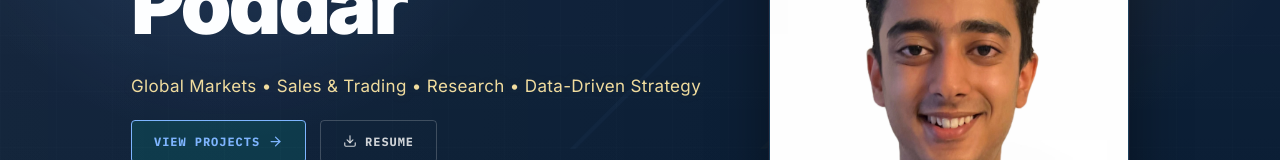
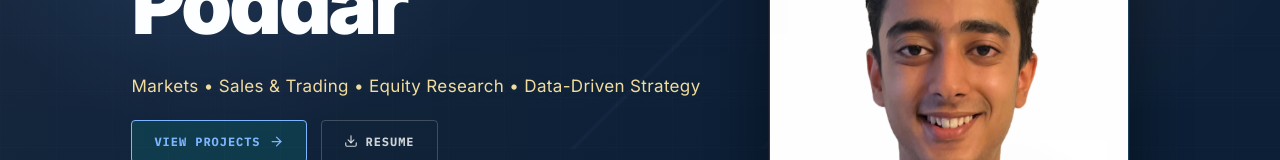
Before and after one commit to visheshpoddar12-cell/Project_website, a React (Vite) app: page / in a window 1280 px wide. Shown: the part 245-405 px from the top of the page. Built offline with nearby package versions, Linux system fonts and the light colour scheme.

Commit message:
Update Hero section and portfolio data

```diff
--- a/src/components/Hero.jsx
+++ b/src/components/Hero.jsx
@@ -15,7 +15,7 @@ export default function Hero() {
           </h1>
 
           <p className="hero__subtitle">
-            Global Markets • Sales &amp; Trading • Research • Data-Driven Strategy
+            Markets • Sales &amp; Trading • Equity Research • Data-Driven Strategy
           </p>
 
           <div className="hero__ctas">
--- a/src/data/portfolio.js
+++ b/src/data/portfolio.js
@@ -10,7 +10,7 @@ export const personal = {
   degree: "Rotman Commerce · Finance and Economics",
   graduation: "2028",
   gpa: "3.96",
-  location: "New York, NY",
+  location: "Toronto, Canada",
   heroHeadline: "Quantitative Thinking at the Intersection of Finance and Data.",
   heroSub:
     "Incoming third-year Rotman Commerce student specializing in Finance and Economics with a Focus in Data Science, actively following markets and building investment research.",
```
